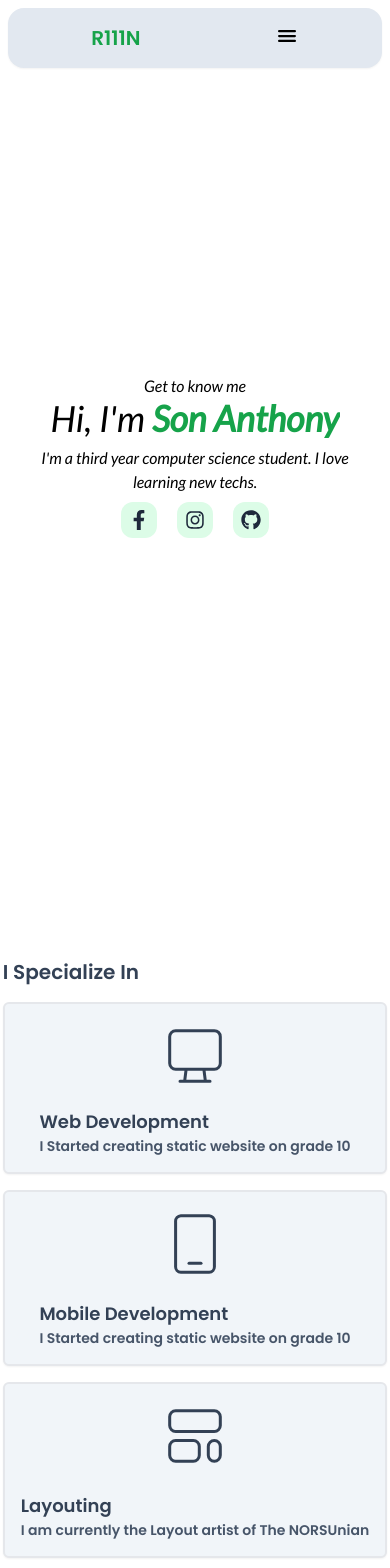
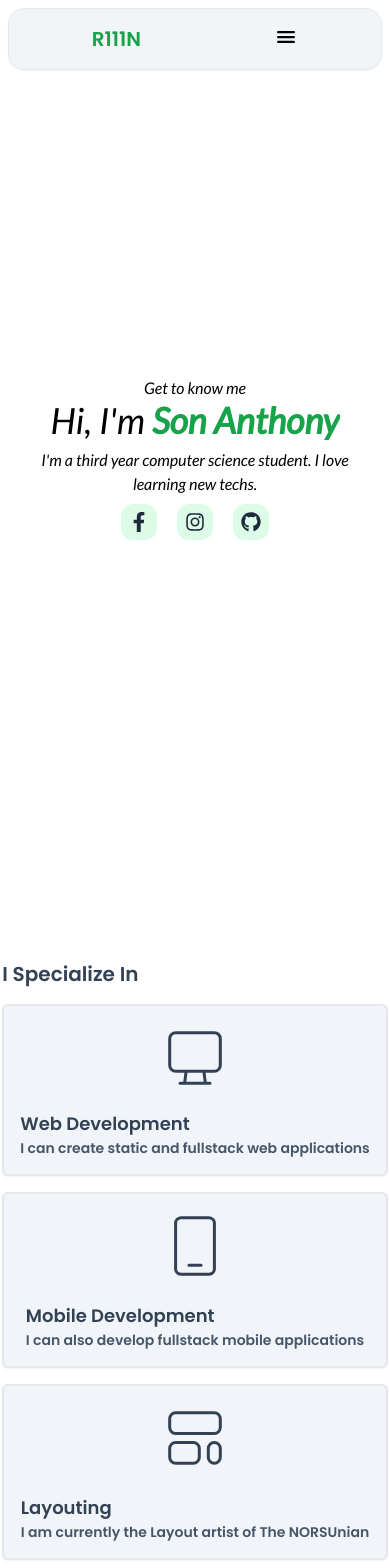
Before and after one commit to r111n/r111n-portfolio, a React (Vite) app: page / in a window 390 px wide. Shown: the top 1568 px of the page. Built offline with nearby package versions, Linux system fonts and the light colour scheme.

Commit message:
animation and responsive adjustments

```diff
--- a/src/components/Cards.jsx
+++ b/src/components/Cards.jsx
@@ -1,30 +1,37 @@
 import React from 'react'
 import { CiMonitor, CiMobile1, CiGrid31 } from "react-icons/ci"
+import RevealAni from './animation/RevealAni'
 
 const Cards = () => {
   return (
     <>
-        <div className='grid grid-cols-1 sm:grid-cols-3 gap-4 h-full'>
-            <div className='p-4 bg-slate-100 rounded-md shadow-sm space-y-4 border-2 flex flex-col sm:items-start items-center hover:scale-105 duration-300'>
+        <div className='grid grid-cols-1 md:grid-cols-3 gap-4 h-full'>
+            <div className='p-4 bg-slate-100 rounded-md shadow-sm space-y-4 border-2 flex flex-col md:items-start items-center hover:scale-105 duration-300'>
                 <CiMonitor className='text-7xl text-slate-700' />
+                <RevealAni>
                 <div>
                     <h4 className='text-lg text-slate-700'>Web Development</h4>
-                    <p className='text-sm text-slate-600'>I Started creating static website on grade 10</p>
+                    <p className='text-sm text-slate-600'>I can create static and fullstack web applications</p>
                 </div>
+                </RevealAni>
             </div>
-            <div className='p-4 bg-slate-100 rounded-md shadow-sm space-y-5 border-2 flex flex-col sm:items-start items-center hover:scale-105 duration-300'>
+            <div className='p-4 bg-slate-100 rounded-md shadow-sm space-y-5 border-2 flex flex-col md:items-start items-center hover:scale-105 duration-300'>
                 <CiMobile1 className='text-7xl text-slate-700' />
+                <RevealAni>
                <div>
                     <h4 className='text-lg text-slate-700'>Mobile Development</h4>
-                    <p className='text-sm text-slate-600'>I Started creating static website on grade 10</p>
+                    <p className='text-sm text-slate-600'>I can also develop fullstack mobile applications</p>
                </div>
+               </RevealAni>
             </div>
-            <div className='p-4 bg-slate-100 rounded-md shadow-sm space-y-5 border-2 flex flex-col sm:items-start items-center hover:scale-105 duration-300'>
+            <div className='p-4 bg-slate-100 rounded-md shadow-sm space-y-5 border-2 flex flex-col md:items-start items-center hover:scale-105 duration-300'>
                 <CiGrid31 className='text-7xl text-slate-700' />
+                <RevealAni>
                 <div>
                     <h4 className='text-lg text-slate-700'>Layouting</h4>
                     <p className='text-sm text-slate-600'>I am currently the Layout artist of The NORSUnian</p>
                 </div>
+                </RevealAni>
             </div>
         </div>
     </>
--- a/src/components/Navbar.jsx
+++ b/src/components/Navbar.jsx
@@ -5,7 +5,7 @@ import { FaGithub } from "react-icons/fa"
 const Navbar = () => {
   return (
    <header className='w-full'>
-      <nav className='flex justify-around bg-slate-200 shadow-sm p-4 rounded-2xl'>
+      <nav className='flex justify-around bg-slate-300 shadow-sm p-4 rounded-2xl bg-opacity-25 backdrop-blur-md backdrop-filter border border-opacity-18 '>
           <span className='text-green-600 font-poppins text-xl'>R111N</span>
           <ul className='hidden sm:flex gap-x-10 font-poppins text-sm text-slate-800'>
               <li>Home</li>
--- a/src/components/animation/RevealAni.jsx
+++ b/src/components/animation/RevealAni.jsx
@@ -20,7 +20,7 @@ const RevealAni = ({children}) => {
         }}
         initial="hidden"
         animate={mainControls}
-        transition={{duration: 0.7, delay: 0.20}}
+        transition={{duration: 0.7, delay: 0.30}}
         >{children}</motion.div>
         <motion.div
         variants={{
```
Also changed, not shown: src/components/Projects.jsx (added).
